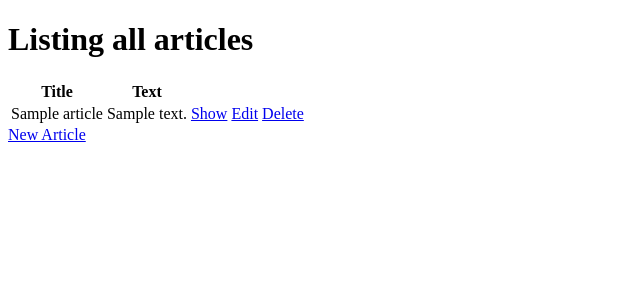
After one commit to admiralmoonkey/supernova-blg, a Rails app: page /articles in a window 1280 px wide. The commit adds this page. Shown: the top 300 px of the page, without its empty margins (0-640 px from the left). Run offline with Rails 7, Linux system fonts and the light colour scheme; tables that the repository leaves empty hold one stand-in row (values such as "Sample post"); style sheets or scripts are compiled from the project's sources; some libraries are stand-ins or nearby versions.

Commit message:
1.0 Creatd basic article functionality, created comment model

```diff
--- a/app/controllers/articles_controller.rb
+++ b/app/controllers/articles_controller.rb
@@ -1,9 +1,48 @@
 class ArticlesController < ApplicationController
+  def index
+    @articles = Article.all
+  end
+
+  def show
+    @article = Article.find(params[:id])
+  end
 
   def new
+    @article = Article.new
+  end
+
+  def edit
+    @article = Article.find(params[:id])
   end
 
   def create
-    render plain: params[:article].inspect
+    @article = Article.new(article_params)
+
+    if @article.save
+      redirect_to @article
+    else
+      render 'new'
+    end
   end
+
+  def update
+    @article = Article.find(params[:id])
+
+    if @article.update(article_params)
+      redirect_to @article
+    else
+      render 'edit'
+    end
+  end
+
+  def destroy
+    @article = Article.find(params[:id])
+    @article.destroy
+
+    redirect_to articles_path
+  end
+  private
+    def article_params
+      params.require(:article).permit(:title, :text)
+    end
 end
--- a/app/models/article.rb
+++ b/app/models/article.rb
@@ -1,2 +1,4 @@
 class Article < ApplicationRecord
+  validates :title, presence: true,
+                    length: {minimum: 5}
 end
--- /dev/null
+++ b/app/models/comment.rb
@@ -0,0 +1,3 @@
+class Comment < ApplicationRecord
+  belongs_to :article
+end
--- /dev/null
+++ b/app/views/articles/index.html.erb
@@ -0,0 +1,23 @@
+<h1>Listing all articles</h1>
+
+<table>
+  <tr>
+    <th>Title</th>
+    <th>Text</th>
+  </tr>
+
+  <% @articles.each do |article| %>
+    <tr>
+      <td><%= article.title %></td>
+      <td><%= article.text %></td>
+      <td><%= link_to 'Show', article_path(article)%></td>
+      <td><%= link_to 'Edit', edit_article_path(article)%></td>
+      <td><%= link_to 'Delete', article_path(article),
+                      method: :delete,
+                      data: {confirm: 'Are you sure?'} %>
+      </td>
+    </tr>
+  <% end %>
+</table>
+
+<%= link_to 'New Article', new_article_path %>
--- a/app/views/welcome/index.html.erb
+++ b/app/views/welcome/index.html.erb
@@ -1 +1,2 @@
 <h1>Hello Blog, this is dog.</h1>
+<%= link_to 'My Blog', controller: 'articles' %>
```
Also changed, not shown: app/views/articles/_form.html.erb (added, +31 -0 lines), app/views/articles/edit.html.erb (renamed from app/channels/application_cable/channel.rb, +3 -4 lines), app/views/articles/show.html.erb (added, +11 -0 lines), db/migrate/20170621104835_create_comments.rb (added, +11 -0 lines), test/fixtures/comments.yml (added, +11 -0 lines), test/models/comment_test.rb (added, +7 -0 lines).
